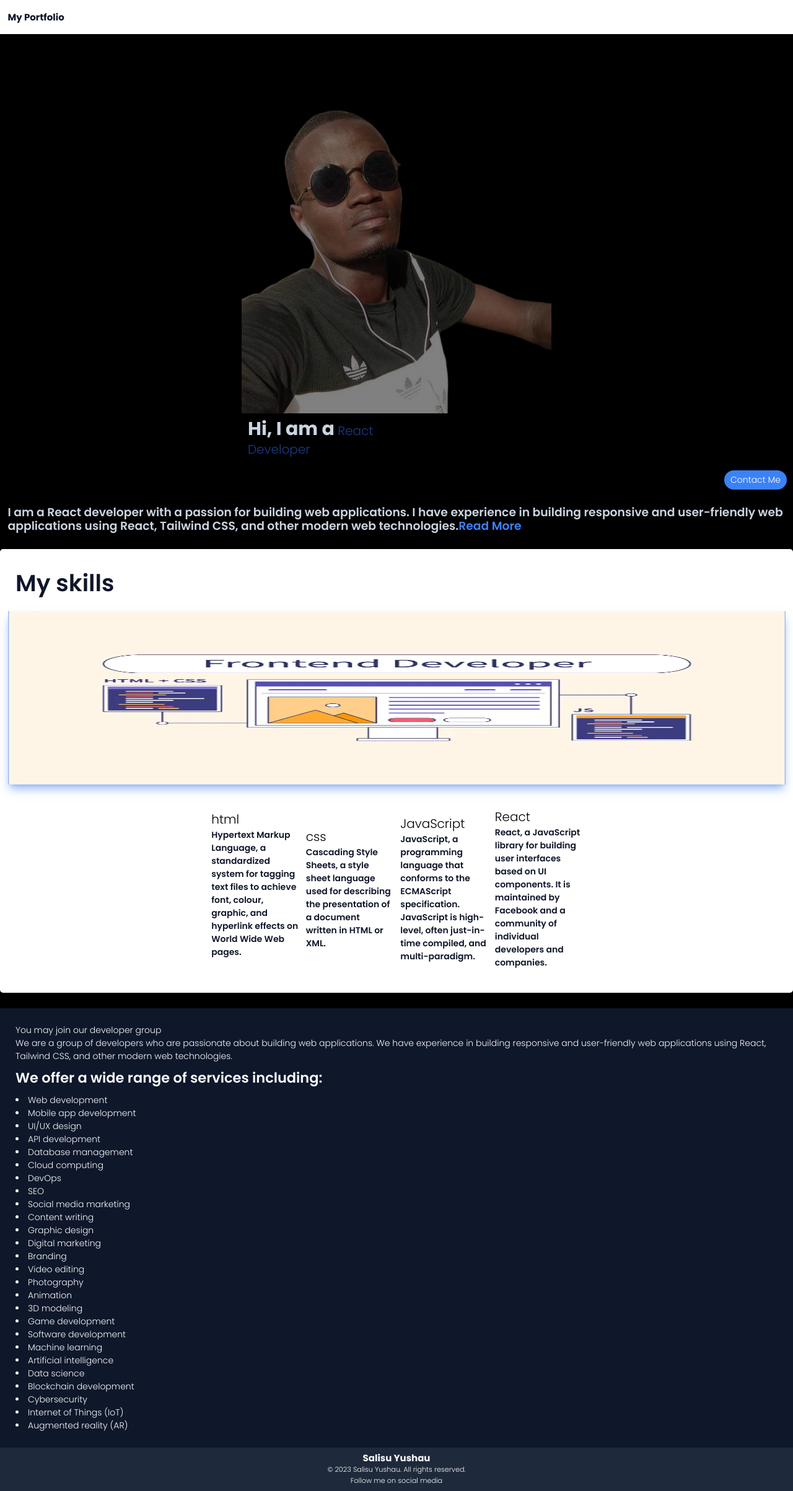
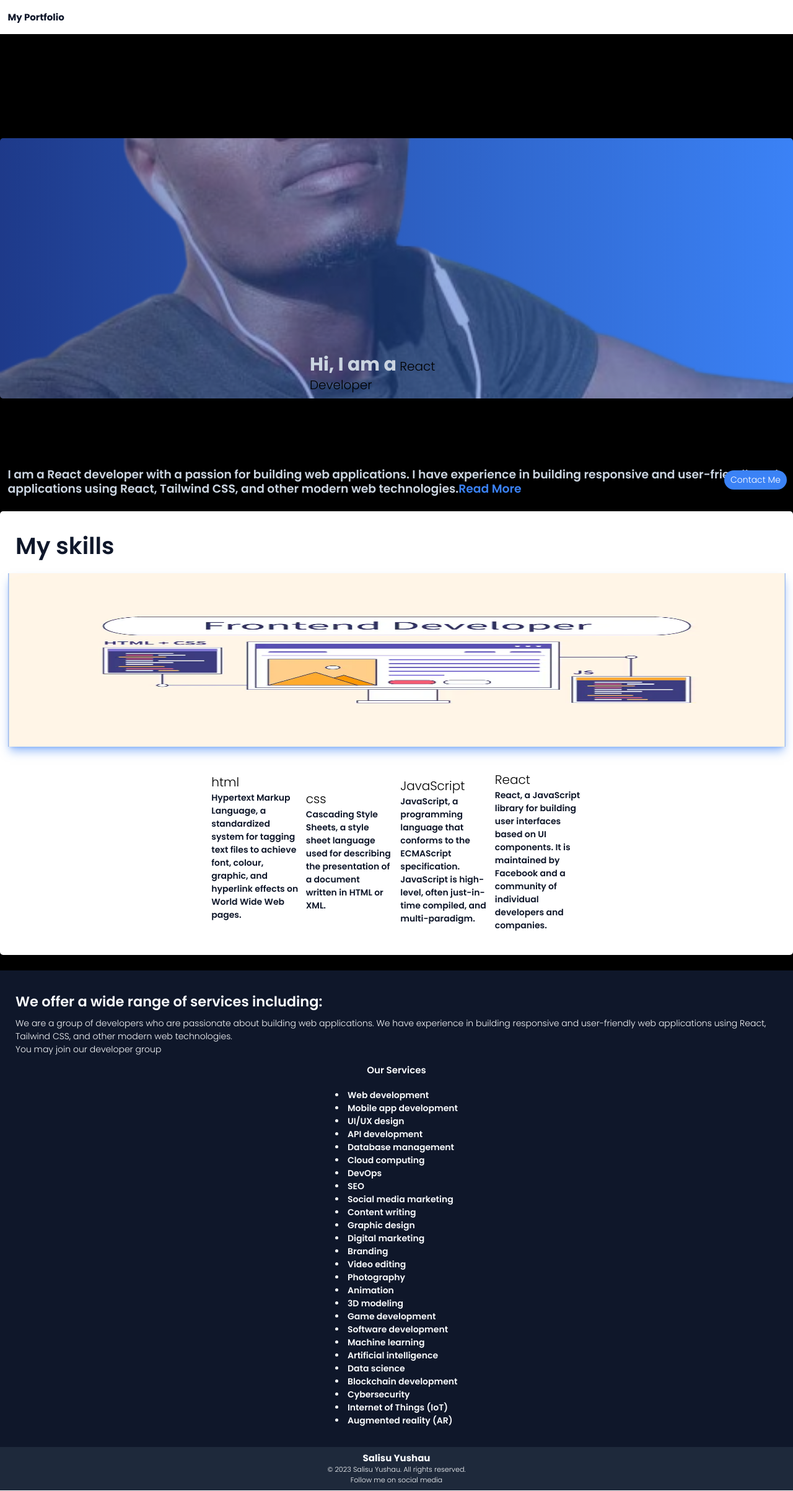
Before and after one commit to Salisspro/my-portfolio, a React (Vite) app: page / in a window 1280 px wide. Shown: the whole page at 62% size. Built offline with nearby package versions, Linux system fonts and the light colour scheme; a web font is replaced by a local one.

Commit message:
new commit

```diff
--- a/src/components/Hero.jsx
+++ b/src/components/Hero.jsx
@@ -8,24 +8,20 @@
    return (
       <div className='mt-[4em] '>
          <div className='flex items-center justify-center'>
-            <div className='rounded-lg overflow-hidden my-[4em] '>
-               <img className='opacity-50 ' src={IMG} alt="" />
+            <div className='rounded-lg overflow-hidden my-[4em] md:my-[8em]  h-[20em] md:h-[30em] bg-gradient-to-r from-blue-900 to-blue-500 flex items-center justify-center w-full relative'>
+               <img className='opacity-50 w-full ' src={IMG} alt="" />
 
 
-               <p className='text-5xl w-[10em] p-4 font-bold text-slate-300 '>
-                  Hi, I am a<span className='text-blue-900'> React Developer</span>
+               <p className='text-5xl w-[10em] p-4 font-bold text-slate-300 z-10 absolute bottom-0'>
+                  Hi, I am a<span className=''> React Developer</span>
                </p>
-
             </div>
-
          </div>
 
-         {/* className='' */}
-
-         <p className='text-slate-300 text-lg font-semibold md:text-3xl px-5 mt-5'>
+         <p className='text-slate-300 text-lg font-semibold md:text-3xl px-5 mt-'>
             I am a React developer with a passion for building web applications. I have experience in building responsive and user-friendly web applications using React, Tailwind CSS, and other modern web technologies.
             {readMore && (
-               <span>
+               <span className='text-slate-300 text-lg font-semibold md:text-3xl px-5 mt-5'>
                   I have a strong understanding of React concepts such as state management, component lifecycle, and hooks. I am also familiar with RESTful APIs and have experience in integrating them into web applications. I am always eager to learn new technologies and improve my skills.
                </span>
             )}
--- a/src/components/MyOffer.jsx
+++ b/src/components/MyOffer.jsx
@@ -3,12 +3,20 @@
 
 export default function MyOffer() {
   return (
-    <div className="p-10 transition-all duration-300 bg-slate-900 text-slate-50 ">
-      {/* <h1 className="text-6xl my-5 p-2 font-semibold">My Offer</h1> */}
+    <div className="p-10 transition-all duration-300 bg-slate-900 text-slate-50
+    md:flex md:flex-col md:items-center md:justify-center">
+      <div className="flex flex-col-reverse ">
 
       <p>You may join our developer group</p>
       <p>We are a group of developers who are passionate about building web applications. We have experience in building responsive and user-friendly web applications using React, Tailwind CSS, and other modern web technologies.</p>
+      <div >
+
       <p className=" text-4xl my-5 font-semibold">We offer a wide range of services including:</p>
+      </div>
+      </div>
+      <p className="text-2xl my-5 font-semibold">Our Services</p>
+      <div className="font-semibold md:flex grid grid-cols-1 items-center justify-center md:space-x-5 space-y-5 p-3">
+
       <ul className="list-disc list-inside">
         <li>Web development</li>
         <li>Mobile app development</li>
@@ -38,6 +46,7 @@
         <li>Augmented reality (AR)</li>
         </ul>
 
+      </div>
     </div>
   )
 }
--- a/src/components/router/Skills.jsx
+++ b/src/components/router/Skills.jsx
@@ -7,7 +7,6 @@
 export default function Skills() {
    return (
       <div>
-         <h1>no one</h1>
          <div className="my-10 transition-all duration-300 bg-slate-900 text-slate-50">
             <h1 className="text-6xl my-5 p-5 font-semibold">My skills</h1>
             <div className="font-semibold md:flex grid grid-cols-1 items-center justify-center md:space-x-5 space-y-5 p-3">
```
